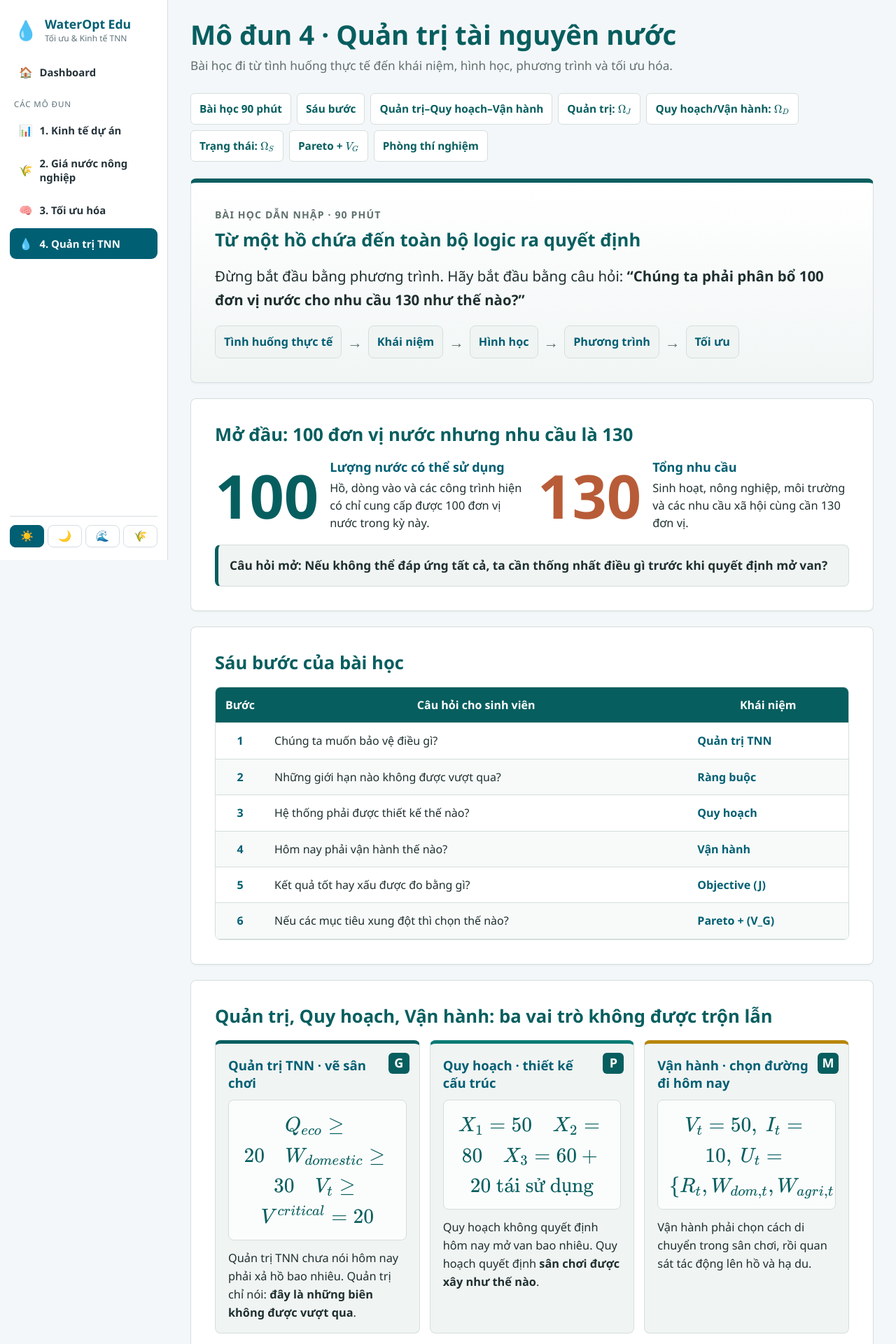
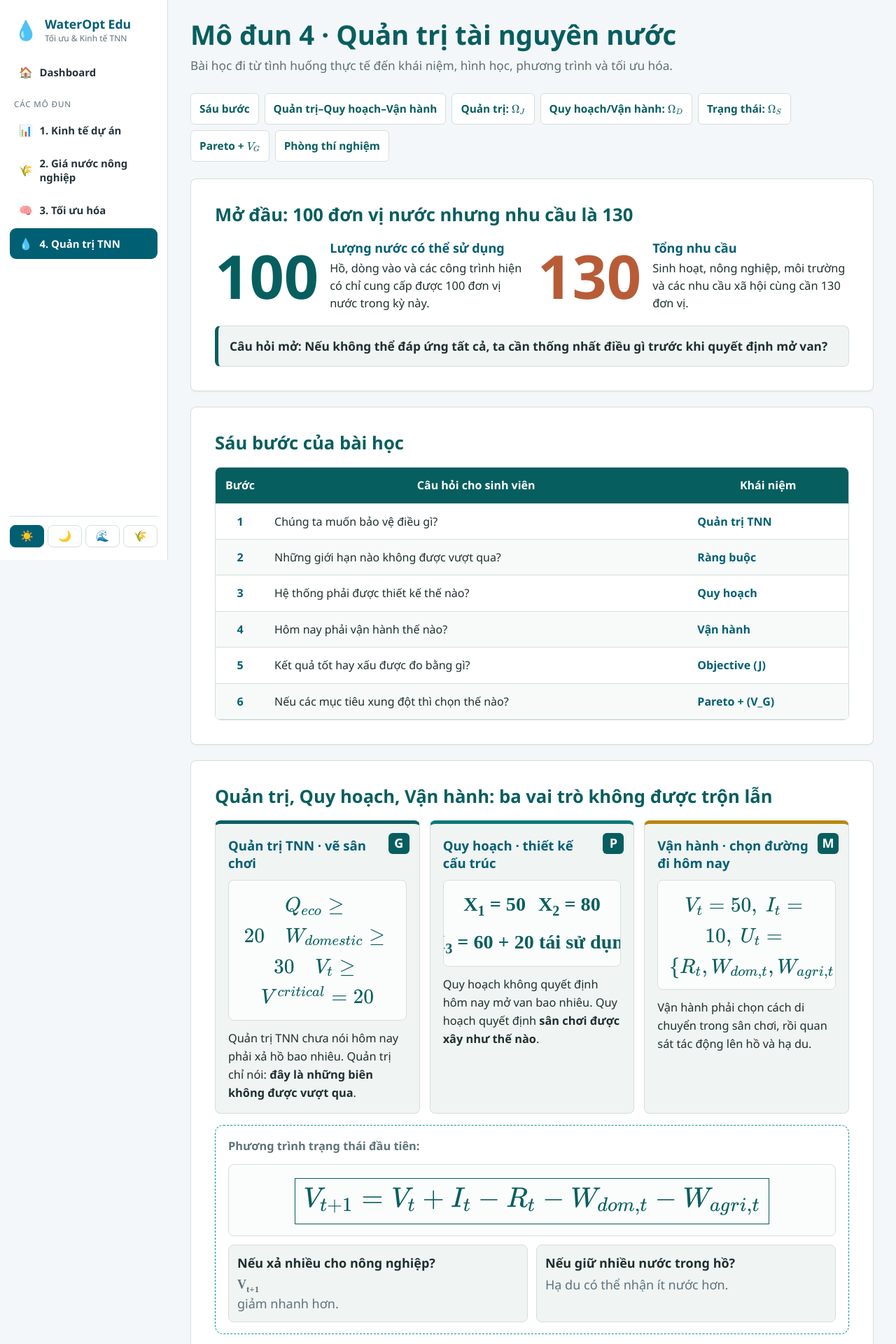
Before and after one commit to robindang0573/wateropt-edu, a Flask app: page /governance in a window 1280 px wide. Shown: the top 1920 px of the page at 70% size. Run offline with Flask 3, Linux system fonts and the light colour scheme; some libraries are stand-ins or nearby versions.

Commit message:
Sửa hiển thị công thức nhỏ mô đun quản trị

```diff
--- a/static/css/style.css
+++ b/static/css/style.css
@@ -850,6 +850,38 @@ tfoot td { font-weight: 700; background: var(--subtle); }
     font-size: 1.05em;
 }
 
+.governance-page .katex .katex-mathml {
+    border: 0;
+    clip: rect(1px, 1px, 1px, 1px);
+    height: 1px;
+    margin: -1px;
+    overflow: hidden;
+    padding: 0;
+    position: absolute;
+    width: 1px;
+}
+
+.governance-page .math-lite {
+    color: var(--gov-primary);
+    font-family: "Cambria Math", "Times New Roman", serif;
+    font-weight: 800;
+    letter-spacing: 0;
+    white-space: nowrap;
+}
+
+.governance-page .math-lite sub {
+    font-size: 0.72em;
+    line-height: 0;
+}
+
+.governance-page .formula-inline-html {
+    align-items: center;
+    display: flex;
+    flex-wrap: wrap;
+    gap: 10px 18px;
+    justify-content: center;
+}
+
 .governance-page .katex-display {
     margin: 0.35em 0;
     overflow-x: auto;
--- a/templates/base.html
+++ b/templates/base.html
@@ -10,7 +10,7 @@
             document.documentElement.setAttribute('data-theme', t);
         })();
     </script>
-    <link rel="stylesheet" href="{{ url_for('static', filename='css/style.css') }}?v=13">
+    <link rel="stylesheet" href="{{ url_for('static', filename='css/style.css') }}?v=14">
     <script src="https://cdn.plot.ly/plotly-2.35.2.min.js"></script>
     <link rel="stylesheet" href="https://cdn.jsdelivr.net/npm/katex@0.16.10/dist/katex.min.css">
     <script defer src="https://cdn.jsdelivr.net/npm/katex@0.16.10/dist/katex.min.js"></script>
--- a/templates/governance.html
+++ b/templates/governance.html
@@ -6,7 +6,6 @@
 <p class="page-desc">Bài học đi từ tình huống thực tế đến khái niệm, hình học, phương trình và tối ưu hóa.</p>
 
 <div class="jumpbar">
-    <a href="#lesson" class="chip">Bài học 90 phút</a>
     <a href="#six-steps" class="chip">Sáu bước</a>
     <a href="#concepts" class="chip">Quản trị–Quy hoạch–Vận hành</a>
     <a href="#governance-space" class="chip">Quản trị: \(\Omega_J\)</a>
@@ -15,15 +14,6 @@
     <a href="#pareto" class="chip">Pareto + \(V_G\)</a>
     <a href="#settings" class="chip">Phòng thí nghiệm</a>
 </div>
-
-<section class="card lesson-hero" id="lesson">
-    <div class="lesson-kicker">BÀI HỌC DẪN NHẬP · 90 PHÚT</div>
-    <h2 class="card-title">Từ một hồ chứa đến toàn bộ logic ra quyết định</h2>
-    <p class="lesson-lead">Đừng bắt đầu bằng phương trình. Hãy bắt đầu bằng câu hỏi: <b>“Chúng ta phải phân bổ 100 đơn vị nước cho nhu cầu 130 như thế nào?”</b></p>
-    <div class="lesson-arc">
-        <span>Tình huống thực tế</span><b>→</b><span>Khái niệm</span><b>→</b><span>Hình học</span><b>→</b><span>Phương trình</span><b>→</b><span>Tối ưu</span>
-    </div>
-</section>
 
 <section class="card" id="opening">
     <h2 class="card-title">Mở đầu: 100 đơn vị nước nhưng nhu cầu là 130</h2>
@@ -71,7 +61,11 @@
         <article class="lesson-concept planning">
             <div class="lesson-badge">P</div>
             <h3>Quy hoạch · thiết kế cấu trúc</h3>
-            <div class="formula">\(X_1=50\quad X_2=80\quad X_3=60+20\text{ tái sử dụng}\)</div>
+            <div class="formula formula-inline-html">
+                <span class="math-lite">X<sub>1</sub> = 50</span>
+                <span class="math-lite">X<sub>2</sub> = 80</span>
+                <span class="math-lite">X<sub>3</sub> = 60 + 20 tái sử dụng</span>
+            </div>
             <p>Quy hoạch không quyết định hôm nay mở van bao nhiêu. Quy hoạch quyết định <b>sân chơi được xây như thế nào</b>.</p>
         </article>
         <article class="lesson-concept management">
@@ -85,7 +79,7 @@
         <p>Phương trình trạng thái đầu tiên:</p>
         <div class="formula formula-large">\(\boxed{V_{t+1}=V_t+I_t-R_t-W_{dom,t}-W_{agri,t}}\)</div>
         <div class="question-grid">
-            <div><b>Nếu xả nhiều cho nông nghiệp?</b><span>\(V_{t+1}\) giảm nhanh hơn.</span></div>
+            <div><b>Nếu xả nhiều cho nông nghiệp?</b><span><span class="math-lite">V<sub>t+1</sub></span> giảm nhanh hơn.</span></div>
             <div><b>Nếu giữ nhiều nước trong hồ?</b><span>Hạ du có thể nhận ít nước hơn.</span></div>
         </div>
     </div>
@@ -100,16 +94,16 @@
         <div class="flow-arrow">↓</div>
         <div class="flow-step management"><strong>Vận hành</strong><span>“hôm nay làm gì?”</span></div>
         <div class="flow-arrow">↓</div>
-        <div class="flow-step state"><strong>\(S_t\rightarrow S_{t+1}\)</strong><span>hệ thống di chuyển</span></div>
+        <div class="flow-step state"><strong><span class="math-lite">S<sub>t</sub> → S<sub>t+1</sub></span></strong><span>hệ thống di chuyển</span></div>
         <div class="flow-arrow">↓</div>
         <div class="flow-step result"><strong>Kết quả</strong><span>được đo bằng các mục tiêu (J)</span></div>
     </div>
     <div class="state-symbol-grid">
-        <div><b>\(S_t\)</b><span>hệ thống đang ở đâu</span></div>
-        <div><b>\(U_t\)</b><span>ta đang làm gì</span></div>
-        <div><b>\(X\)</b><span>hệ thống được thiết kế ra sao</span></div>
-        <div><b>\(\xi_t\)</b><span>tự nhiên bên ngoài xảy ra gì</span></div>
-        <div><b>\(S_{t+1}\)</b><span>hệ thống sẽ đi đến đâu</span></div>
+        <div><b><span class="math-lite">S<sub>t</sub></span></b><span>hệ thống đang ở đâu</span></div>
+        <div><b><span class="math-lite">U<sub>t</sub></span></b><span>ta đang làm gì</span></div>
+        <div><b><span class="math-lite">X</span></b><span>hệ thống được thiết kế ra sao</span></div>
+        <div><b><span class="math-lite">ξ<sub>t</sub></span></b><span>tự nhiên bên ngoài xảy ra gì</span></div>
+        <div><b><span class="math-lite">S<sub>t+1</sub></span></b><span>hệ thống sẽ đi đến đâu</span></div>
     </div>
     <div class="formula formula-large">\(\boxed{S_{t+1}=F(S_t,U_t,X,\xi_t)}\)</div>
 </section>
@@ -117,8 +111,8 @@
 <section class="card" id="pareto-lesson">
     <h2 class="card-title">Từ kết quả đến Pareto: không phải phương án tốt nhất duy nhất</h2>
     <div class="objective-pair">
-        <div><b>\(J_1\)</b><span>chi phí</span></div>
-        <div><b>\(J_2\)</b><span>thiếu nước</span></div>
+        <div><b><span class="math-lite">J<sub>1</sub></span></b><span>chi phí</span></div>
+        <div><b><span class="math-lite">J<sub>2</sub></span></b><span>thiếu nước</span></div>
     </div>
     <div class="table-responsive">
         <table class="lesson-options-table">
@@ -190,10 +184,10 @@
 <div class="alert lesson-summary">Quản trị TNN đặt mục tiêu + ràng buộc; Quy hoạch chọn cấu trúc <b>X</b>; Vận hành chọn chính sách <b>U</b>; quỹ đạo trạng thái được ánh xạ sang không gian mục tiêu và lọc Pareto.</div>
 
 <div class="concept-strip">
-    <div class="concept-box"><span>Quản trị TNN</span><strong>\(\text{vẽ sân chơi}\)</strong></div>
-    <div class="concept-box"><span>Quy hoạch</span><strong>\(\text{xây cấu trúc của sân chơi}\)</strong></div>
-    <div class="concept-box"><span>Vận hành</span><strong>\(\text{chọn đường đi trong sân chơi}\)</strong></div>
-    <div class="concept-box"><span>Pareto</span><strong>\(\text{xác định các đường đi hiệu quả nhất}\)</strong></div>
+    <div class="concept-box"><span>Quản trị TNN</span><strong class="concept-text">vẽ sân chơi</strong></div>
+    <div class="concept-box"><span>Quy hoạch</span><strong class="concept-text">xây cấu trúc của sân chơi</strong></div>
+    <div class="concept-box"><span>Vận hành</span><strong class="concept-text">chọn đường đi trong sân chơi</strong></div>
+    <div class="concept-box"><span>Pareto</span><strong class="concept-text">xác định các đường đi hiệu quả nhất</strong></div>
 </div>
 
 <section class="card" id="geometry-map">
```
